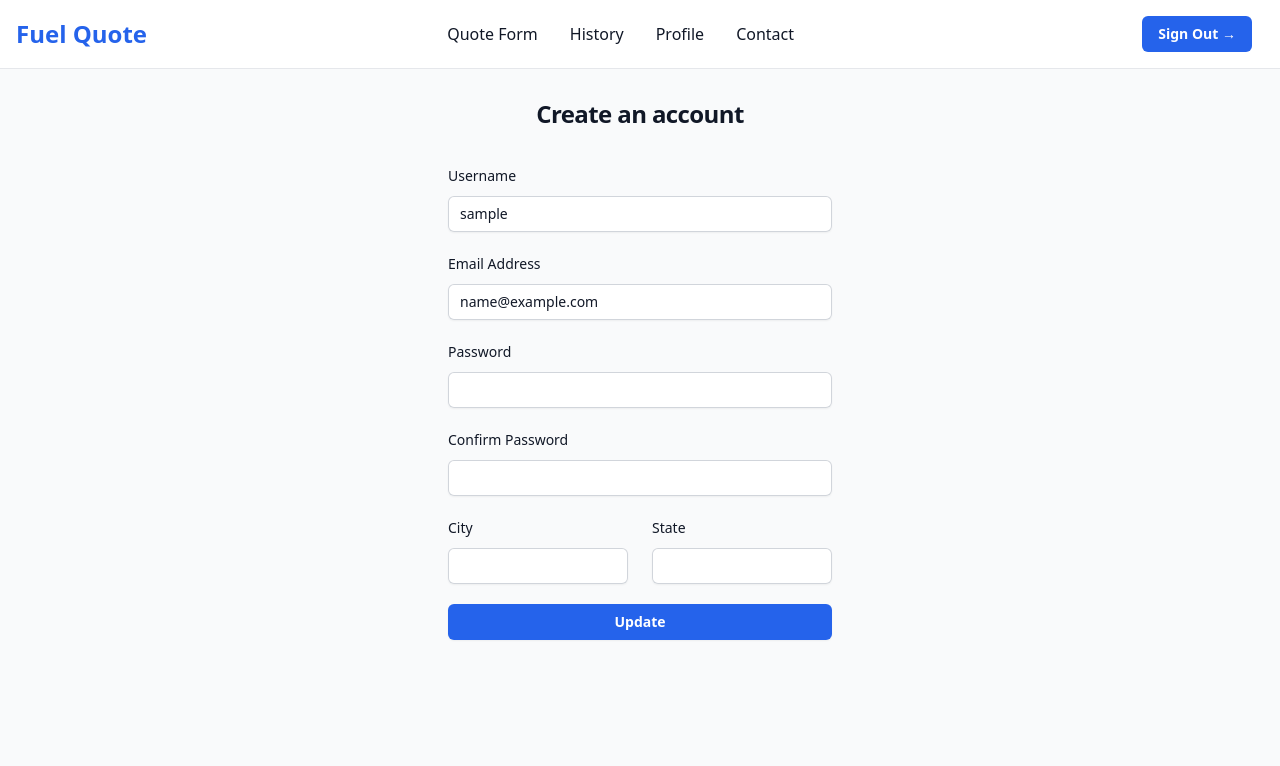
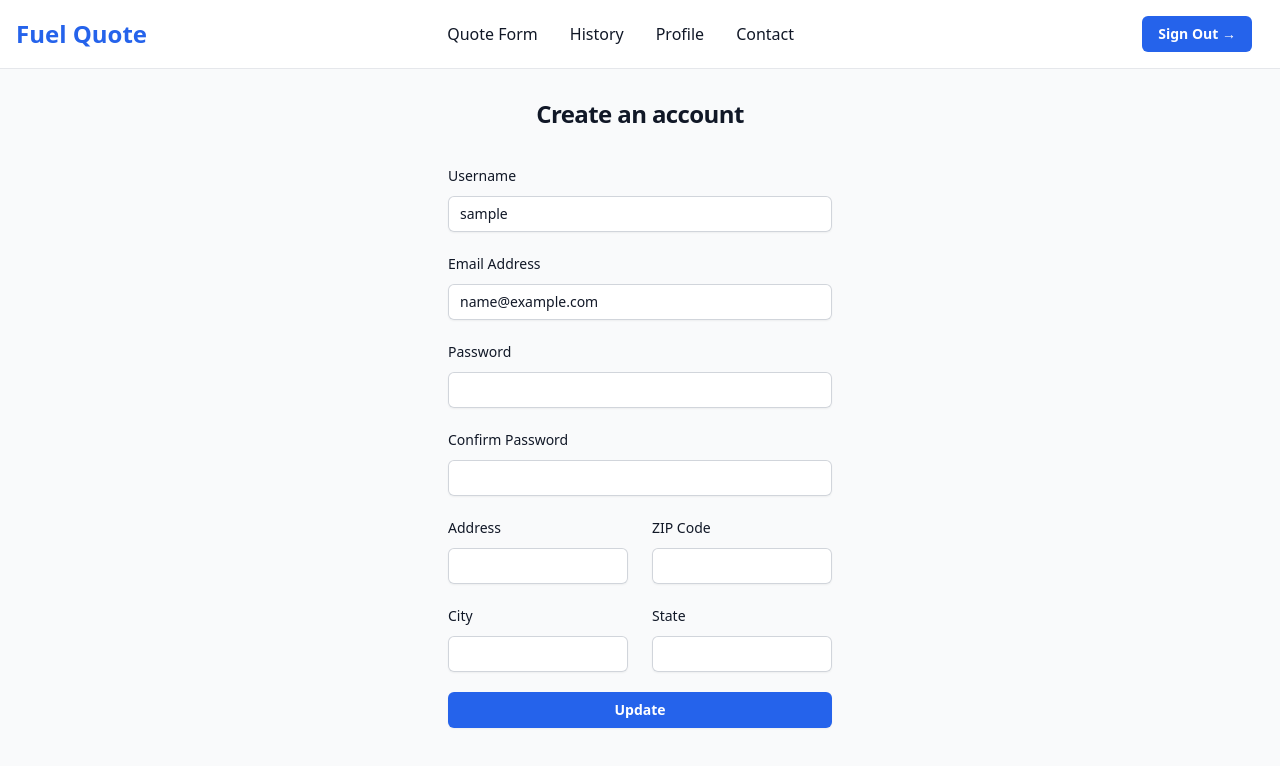
Before and after one commit to jaireid/fuel-quote-app, a React (Vite) app in the folder frontend/: page /profile in a window 1280 px wide. Shown: the top 766 px of the page. Built offline with nearby package versions, Linux system fonts and the light colour scheme; sample sign-in values are in the browser's storage.

Commit message:
Update ProfileScreen.jsx

```diff
--- a/frontend/src/screens/ProfileScreen.jsx
+++ b/frontend/src/screens/ProfileScreen.jsx
@@ -6,10 +6,12 @@
 import Loader from "../components/Loader";
 
 const ProfileScreen = () => {
+  const [username, setUsername] = useState("");
   const [email, setEmail] = useState("");
   const [password, setPassword] = useState("");
   const [confirmPassword, setConfirmPassword] = useState("");
-  const [username, setUsername] = useState("");
+  const [address, setAddress] = useState("");
+  const [zipcode, setZipCode] = useState("");
   const [state, setState] = useState("");
   const [city, setCity] = useState("");
 
@@ -39,6 +41,8 @@
           username,
           email,
           password,
+          address,
+          zipcode,
           state,
           city,
         }).unwrap();
@@ -147,6 +151,46 @@
             <div className="sm:col-span-3 sm:col-start-1 grid grid-cols-2 gap-6">
               <div>
                 <label
+                  htmlFor="address"
+                  className="block text-sm font-medium leading-6 text-gray-900"
+                >
+                  Address
+                </label>
+                <div className="mt-2">
+                  <input
+                    type="text"
+                    name="address"
+                    id="address"
+                    className="block w-full rounded-md border-0 py-1.5 text-gray-900 shadow-sm ring-1 ring-inset ring-gray-300 placeholder:text-gray-400 focus:ring-2 focus:ring-inset focus:ring-indigo-600 sm:text-sm sm:leading-6"
+                    value={address}
+                    onChange={(e) => setAddress(e.target.value)}
+                  />
+                </div>
+              </div>
+
+              <div>
+                <label
+                  htmlFor="zipcode"
+                  className="block text-sm font-medium leading-6 text-gray-900"
+                >
+                  ZIP Code
+                </label>
+                <div className="mt-2">
+                  <input
+                    type="text"
+                    name="zipcode"
+                    id="zipcode"
+                    className="block w-full rounded-md border-0 py-1.5 text-gray-900 shadow-sm ring-1 ring-inset ring-gray-300 placeholder:text-gray-400 focus:ring-2 focus:ring-inset focus:ring-indigo-600 sm:text-sm sm:leading-6"
+                    value={zipcode}
+                    onChange={(e) => setZipCode(e.target.value)}
+                  />
+                </div>
+              </div>
+            </div>
+
+            <div className="sm:col-span-3 sm:col-start-1 grid grid-cols-2 gap-6">
+              <div>
+                <label
                   htmlFor="city"
                   className="block text-sm font-medium leading-6 text-gray-900"
                 >
@@ -157,7 +201,6 @@
                     type="text"
                     name="city"
                     id="city"
-                    autoComplete="address-level2"
                     className="block w-full rounded-md border-0 py-1.5 text-gray-900 shadow-sm ring-1 ring-inset ring-gray-300 placeholder:text-gray-400 focus:ring-2 focus:ring-inset focus:ring-indigo-600 sm:text-sm sm:leading-6"
                     value={city}
                     onChange={(e) => setCity(e.target.value)}
@@ -167,7 +210,7 @@
 
               <div>
                 <label
-                  htmlFor="region"
+                  htmlFor="state"
                   className="block text-sm font-medium leading-6 text-gray-900"
                 >
                   State
@@ -175,9 +218,8 @@
                 <div className="mt-2">
                   <input
                     type="text"
-                    name="region"
-                    id="region"
-                    autoComplete="address-level1"
+                    name="state"
+                    id="state"
                     className="block w-full rounded-md border-0 py-1.5 text-gray-900 shadow-sm ring-1 ring-inset ring-gray-300 placeholder:text-gray-400 focus:ring-2 focus:ring-inset focus:ring-indigo-600 sm:text-sm sm:leading-6"
                     value={state}
                     onChange={(e) => setState(e.target.value)}
```
